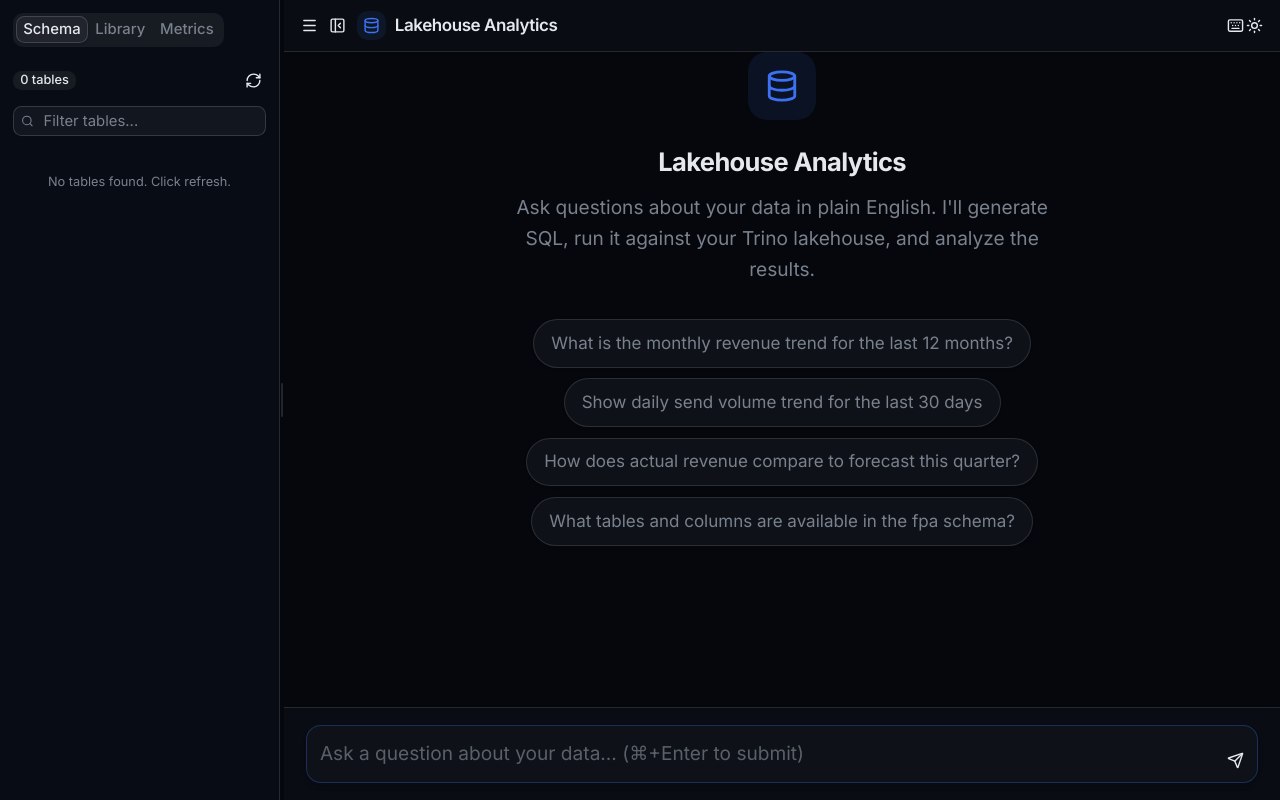
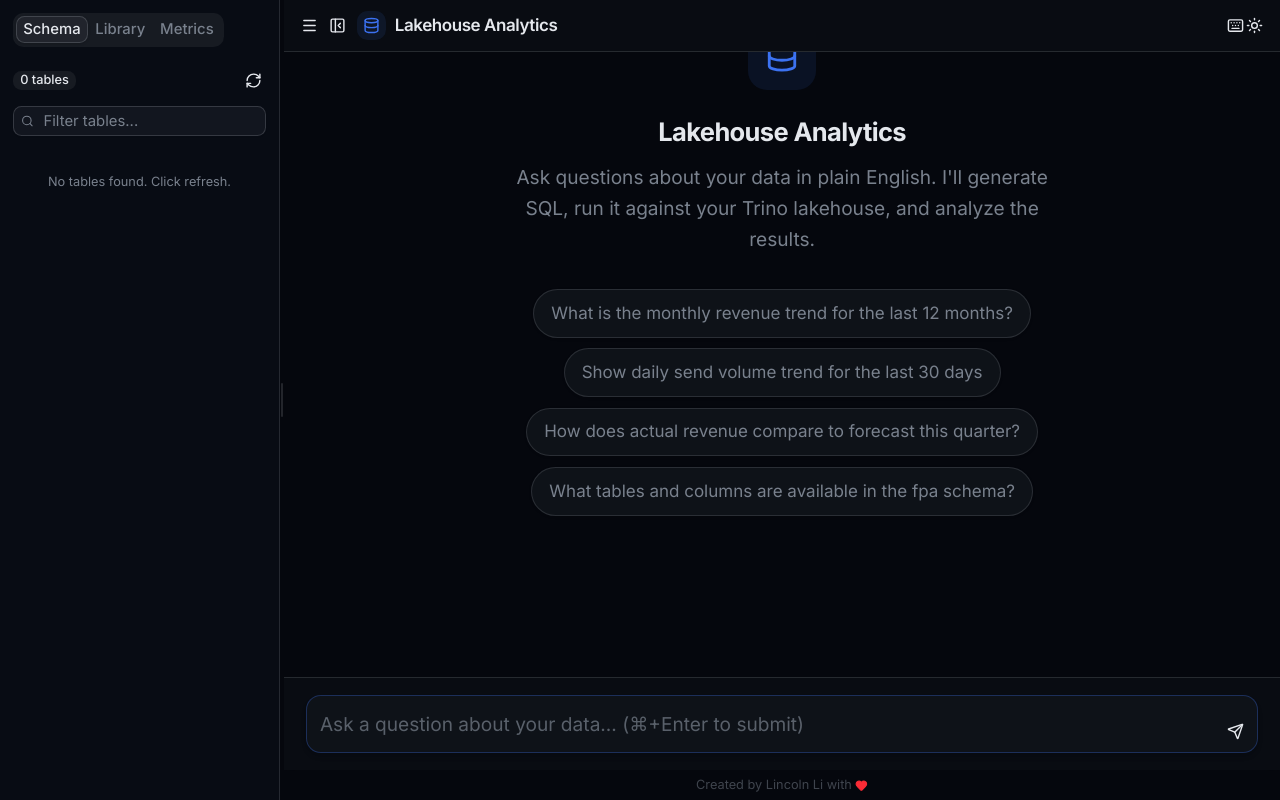
Before and after one commit to vivalkm/agentic_analytics_app, a Next.js app: page / in a window 1280 px wide. Built offline with nearby package versions, Linux system fonts and the light colour scheme.

Commit message:
feat: add footer attribution
Add "Created by Lincoln Li" with heart icon below the chat input.

Co-Authored-By: Claude Opus 4.6 <noreply@anthropic.com>

```diff
--- a/app/page.tsx
+++ b/app/page.tsx
@@ -14,7 +14,7 @@ import { detectChartType } from '@/lib/chart-detector';
 import { SchemaExplorer } from '@/components/schema-explorer';
 import { QueryLibrary } from '@/components/query-library';
 import { MetricsCatalog } from '@/components/metrics-catalog';
-import { Database, Trash2, Loader2, Sparkles, Play, Search, CheckCircle2, PanelLeft, PanelLeftClose, Menu, ArrowDown, Sun, Moon, Keyboard, MessageCircleQuestion, RefreshCw, DatabaseZap } from 'lucide-react';
+import { Database, Trash2, Loader2, Sparkles, Play, Search, CheckCircle2, PanelLeft, PanelLeftClose, Menu, ArrowDown, Sun, Moon, Keyboard, MessageCircleQuestion, RefreshCw, DatabaseZap, Heart } from 'lucide-react';
 import { Button } from '@/components/ui/button';
 import { Tabs, TabsList, TabsTrigger, TabsContent } from '@/components/ui/tabs';
 import { Sheet, SheetContent, SheetTitle } from '@/components/ui/sheet';
@@ -1076,6 +1076,9 @@ export default function Home() {
             />
           </div>
         </div>
+        <p className="py-1.5 text-center text-xs text-muted-foreground/50">
+          Created by Lincoln Li with <Heart className="inline h-3 w-3 fill-red-500 text-red-500 align-text-bottom" />
+        </p>
       </div>
     </div>
     </TooltipProvider>
```
